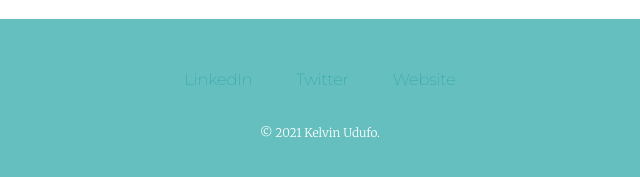
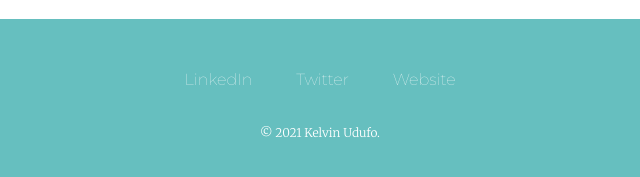
Before and after one commit to Kelvyn2012/My-Site, a plain HTML site: page index.html in a window 1280 px wide. Shown: the part 2465-2642 px from the top of the page, 320-960 px from the left. Drawn offline with Linux system fonts and the light colour scheme.

Commit message:
i change my social media contact me color on the website

```diff
--- a/css/styles.css
+++ b/css/styles.css
@@ -58,14 +58,14 @@ h3 {
 }
 
 a {
-  color: #66BFBF;
+  color: #f4f9f9;
   font-family: 'Montserrat', sans-serif;
   margin: 10px 20px;
   text-decoration: none;
 }
 
 a:hover {
-  color: #EAF6F6;
+  color: #314e52;
 }
 
 .copyright {
@@ -104,7 +104,7 @@ p {
 }
 
 .footer-link {
-  color: #11999E;
+  color: #11999;
 }
 
 .weight {
```
